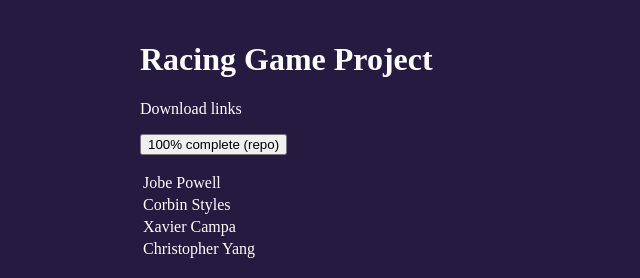
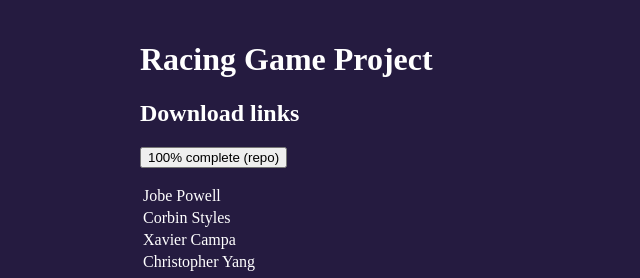
Before and after one commit to cyang4608/Racing-Game-Project, a plain HTML site: page index.html in a window 1280 px wide. Shown: the top 278 px of the page, without its empty margins (0-640 px from the left). Drawn offline with Linux system fonts and the light colour scheme.

Commit message:
edited download to h2

```diff
--- a/index.html
+++ b/index.html
@@ -15,7 +15,7 @@
 </head>
 <body>
 	<h1>Racing Game Project</h1>
-	<p>Download links</p>
+	<h2>Download links</h2>
 	<p><a href="https://github.com/cyang4608/Racing-Game-Project"><button>100% complete (repo)</button></a></p>
 	<table>
 		<tbody>
```
